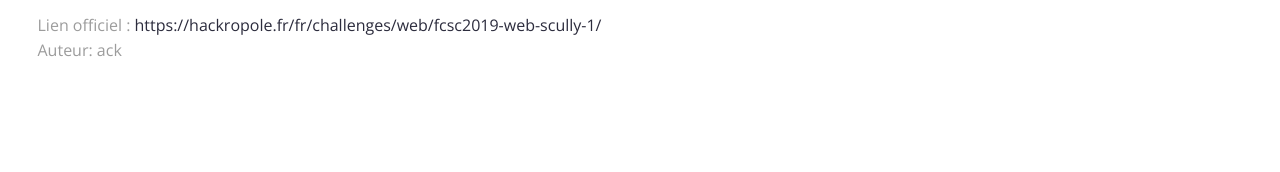
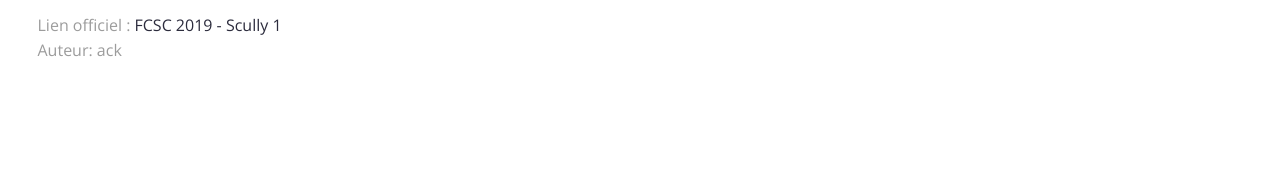
Before and after one commit to Hack-Oeil/fcsc2019-scully-1, a plain HTML site: page presentation/index.html in a window 1280 px wide. Shown: the part 484-656 px from the top of the page. Drawn offline with nearby package versions, Linux system fonts and the light colour scheme.

Commit message:
modification texte lien officiel

```diff
--- a/presentation/index.html
+++ b/presentation/index.html
@@ -63,7 +63,8 @@
                             <p class="section-subtitle">
                                 Lien officiel :
                                 <a target="_blank"
-                                    href="https://hackropole.fr/fr/challenges/web/fcsc2019-web-scully-1/">https://hackropole.fr/fr/challenges/web/fcsc2019-web-scully-1/</a>
+                                    href="https://hackropole.fr/fr/challenges/web/fcsc2019-web-scully-1/">FCSC 2019 -
+                                    Scully 1</a>
                                 <br />
                                 Auteur: ack
                                 <br />
```
